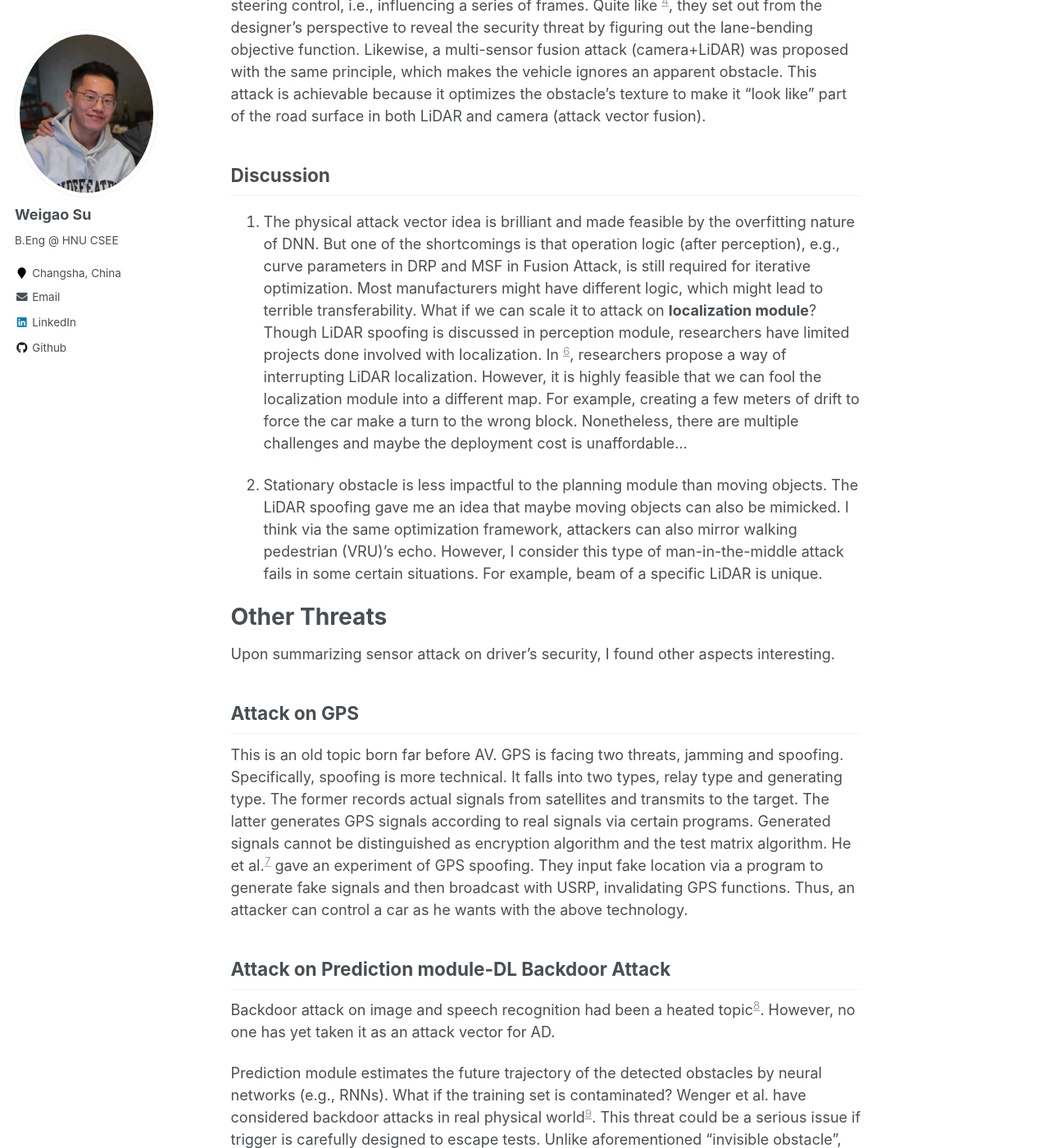
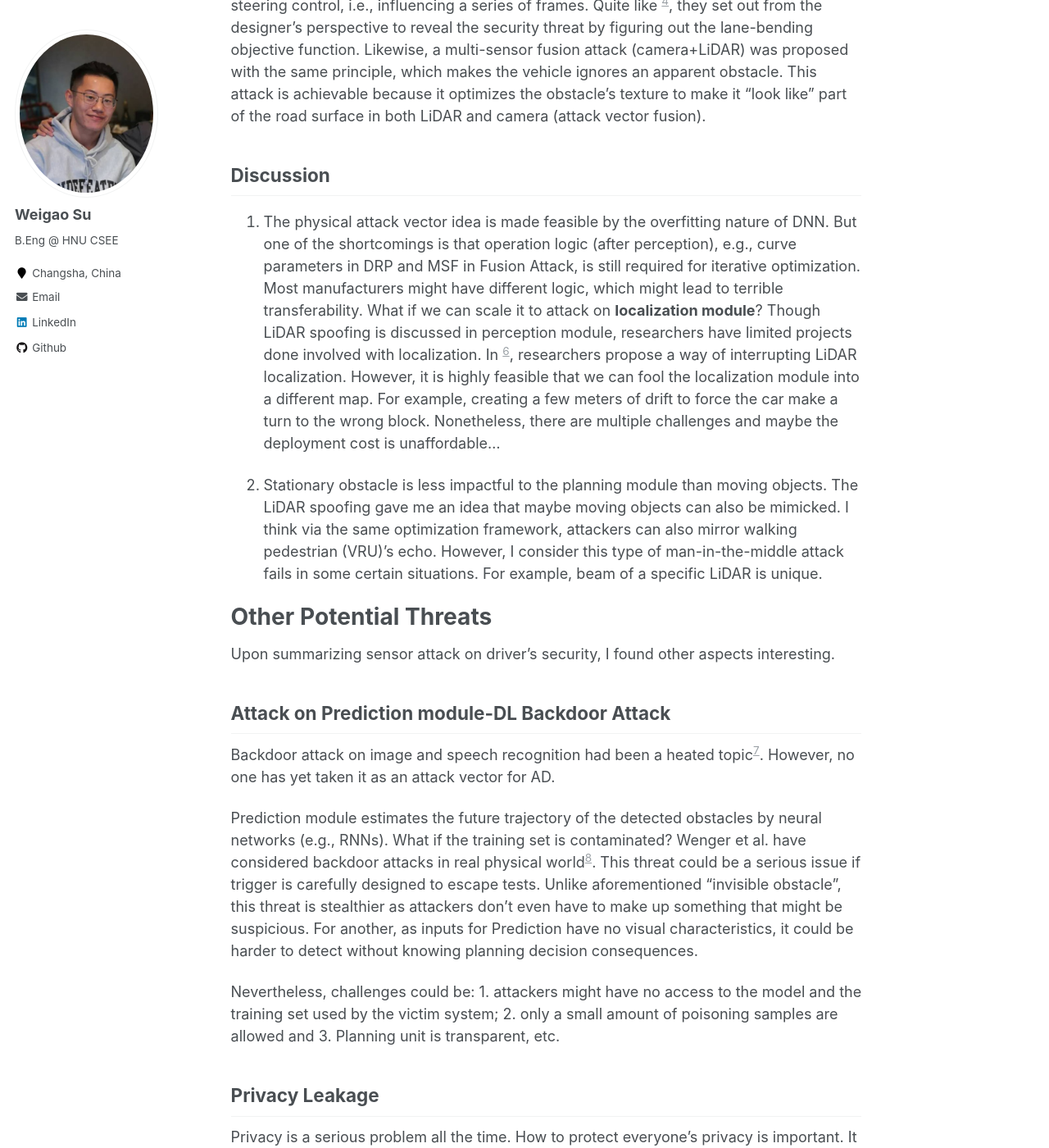
Before and after one commit to wegul/wegul.github.io, a Jekyll site: the page built from _posts/2021-11-15-ADSecurity.md, in a window 1280 px wide and 1400 px high, scrolled down 1751 px. Shown: the whole window at 82% size. Built offline with Jekyll 4.4.1, drawn with Linux system fonts in a browser that asks for light colours; some of the changed text lies outside the part shown.

Commit message:
Update 2021-11-15-ADSecurity.md

```diff
--- a/_posts/2021-11-15-ADSecurity.md
+++ b/_posts/2021-11-15-ADSecurity.md
@@ -38,16 +38,14 @@ Generally, the spoofing model can be head-to-head (attacker in proximity) or an
 More recently, researchers have come up with an ambush attack (physical attack vector). Sato et al. proposed a new model that attackers should only modify the road surface to make the target car deviate from its current route[^drp] (lateral deviation). This method utilized vehicle motion model and perspective transformation to cast lasting impact on the steering control, i.e., influencing a series of frames. Quite like [^lidar], they set out from the designer's perspective to reveal the security threat by figuring out the lane-bending objective function. Likewise, a multi-sensor fusion attack (camera+LiDAR) was proposed with the same principle, which makes the vehicle ignores an apparent obstacle. This attack is achievable because it optimizes the obstacle's texture to make it "look like" part of the road surface in both LiDAR and camera (attack vector fusion).
 
 ## Discussion
-1. The physical attack vector idea is brilliant and made feasible by the overfitting nature of DNN. But one of the shortcomings is that operation logic (after perception), e.g., curve parameters in DRP and MSF in Fusion Attack, is still required for iterative optimization. Most manufacturers might have different logic, which might lead to terrible transferability. What if we can scale it to attack on **localization module**?  Though LiDAR spoofing is discussed in perception module, researchers have limited projects done involved with localization. In [^opt], researchers propose a way of interrupting LiDAR localization. However, it is highly feasible that we can fool the localization module into a different map. For example, creating a few meters of drift to force the car make a turn to the wrong block. Nonetheless, there are multiple challenges and maybe the deployment cost is unaffordable...
+1. The physical attack vector idea is made feasible by the overfitting nature of DNN. But one of the shortcomings is that operation logic (after perception), e.g., curve parameters in DRP and MSF in Fusion Attack, is still required for iterative optimization. Most manufacturers might have different logic, which might lead to terrible transferability. What if we can scale it to attack on **localization module**?  Though LiDAR spoofing is discussed in perception module, researchers have limited projects done involved with localization. In [^opt], researchers propose a way of interrupting LiDAR localization. However, it is highly feasible that we can fool the localization module into a different map. For example, creating a few meters of drift to force the car make a turn to the wrong block. Nonetheless, there are multiple challenges and maybe the deployment cost is unaffordable...
 
 2. Stationary obstacle is less impactful to the planning module than moving objects. The LiDAR spoofing gave me an idea that maybe moving objects can also be mimicked. I think via the same optimization framework, attackers can also mirror walking pedestrian (VRU)'s echo. However, I consider this type of man-in-the-middle attack fails in some certain situations. For example, beam of a specific LiDAR is unique.
 
 
-Other Threats
+Other Potential Threats
 ===
 Upon summarizing sensor attack on driver's security, I found other aspects interesting.
-## Attack on GPS
-This is an old topic born far before AV. GPS is facing two threats, jamming and spoofing. Specifically, spoofing is more technical. It falls into two types, relay type and generating type. The former records actual signals from satellites and transmits to the target. The latter generates GPS signals according to real signals via certain programs. Generated signals cannot be distinguished as encryption algorithm and the test matrix algorithm. He et al.[^uav] gave an experiment of GPS spoofing. They input fake location via a program to generate fake signals and then broadcast with USRP, invalidating GPS functions. Thus, an attacker can control a car as he wants with the above technology.
 
 ## Attack on Prediction module-DL Backdoor Attack
 Backdoor attack on image and speech recognition had been a heated topic[^target]. However, no one has yet taken it as an attack vector for AD.
```
